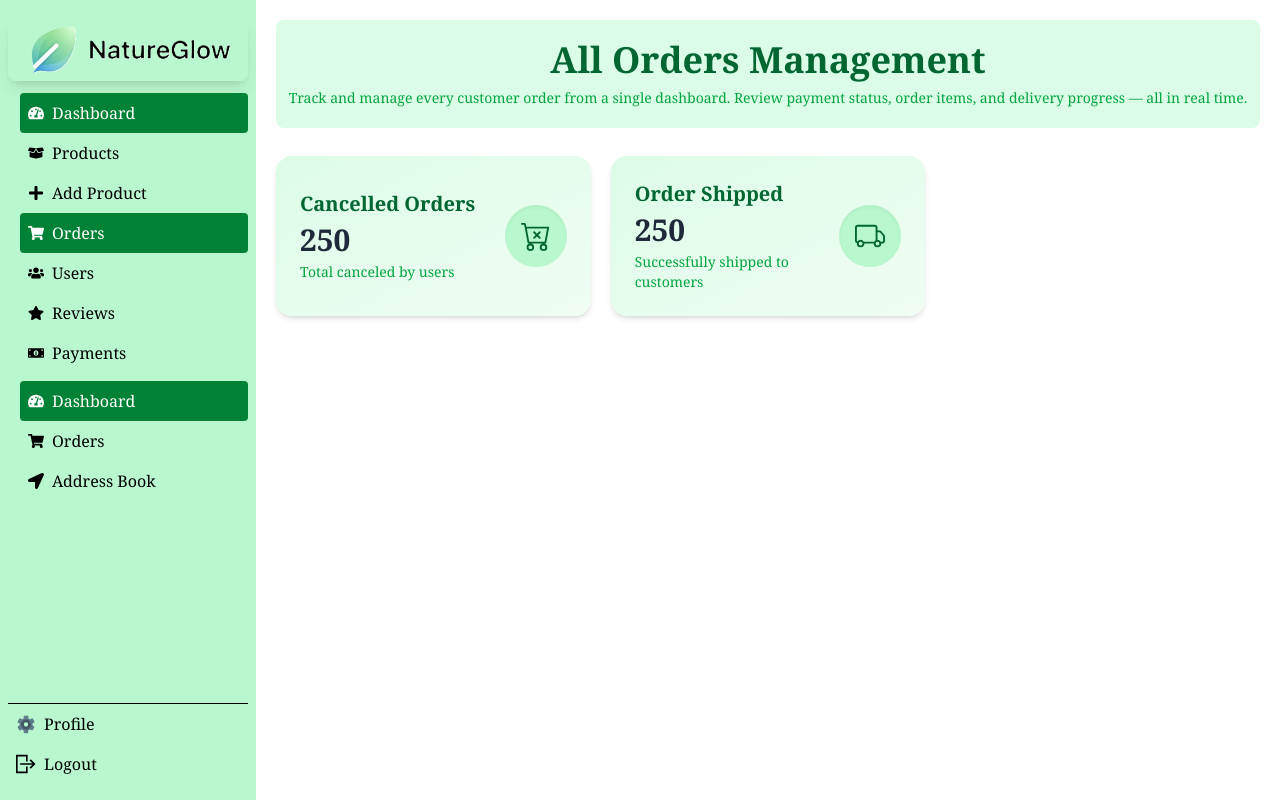
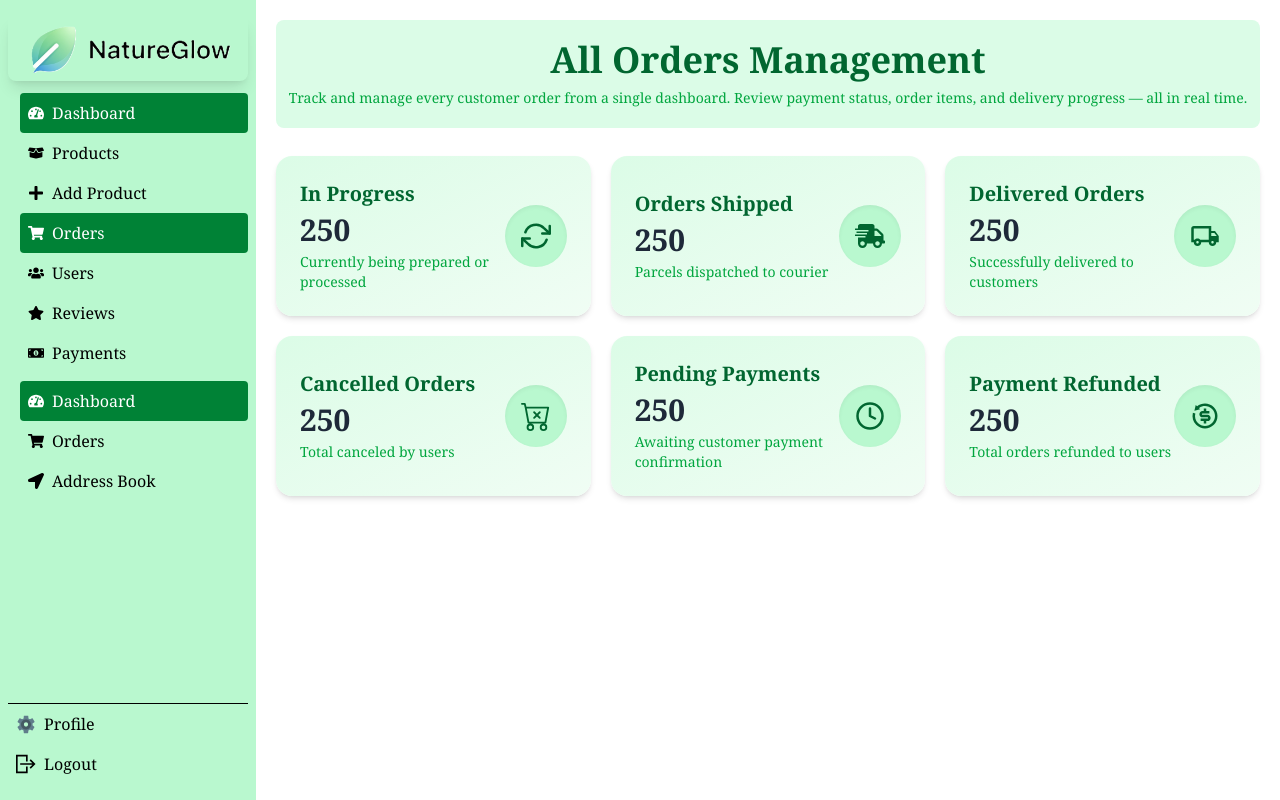
Before and after one commit to md-abu-naim/NatureGlow, a React (Vite) app: page /dashboard/admin-orders in a window 1280 px wide. Built offline with nearby package versions, Linux system fonts and the light colour scheme; no server answers.

Commit message:
admin orders page In Progress card

```diff
--- a/src/Pages/Dashboard/AdminBar/AdminOrders.jsx
+++ b/src/Pages/Dashboard/AdminBar/AdminOrders.jsx
@@ -1,4 +1,9 @@
-import { BsCartX, BsTruck } from "react-icons/bs";
+import { BsCartX } from "react-icons/bs";
+import { FaShippingFast } from "react-icons/fa";
+import { FiRefreshCw } from "react-icons/fi";
+import { LuClock } from "react-icons/lu";
+import { MdOutlineLocalShipping } from "react-icons/md";
+import { RiRefund2Line } from "react-icons/ri";
 
 const AdminOrders = () => {
     return (
@@ -8,7 +13,38 @@ const AdminOrders = () => {
                 <p className='text-green-600 text-sm mt-2'>Track and manage every customer order from a single dashboard. Review payment status, order items, and delivery progress — all in real time.</p>
             </section>
 
-            <section className="grid grid-cols-2 md:grid-cols-3 gap-5 mt-7">
+            <section className="grid grid-cols-1 md:grid-cols-3 gap-5 mt-7">
+                {/*  */}
+                <div className="bg-gradient-to-br from-green-100 to-green-50 p-6 rounded-2xl shadow-md hover:shadow-xl ransition duration-300 ease-in-out group relative flex items-center justify-between">
+                    <div>
+                        <h3 className="text-xl font-bold text-green-800 group-hover:text-green-900 transition">In Progress</h3>
+                        <p className="text-3xl font-semibold text-gray-800 mt-1">250</p>
+                        <p className="text-sm text-green-600 mt-1">Currently being prepared or processed</p>
+                    </div>
+                    <div className="bg-green-200 text-green-800 p-4 rounded-full shadow-inner group-hover:bg-green-300 transition">
+                        <FiRefreshCw className="text-3xl" />
+                    </div>
+                </div>
+                <div className="bg-gradient-to-br from-green-100 to-green-50 p-6 rounded-2xl shadow-md hover:shadow-xl ransition duration-300 ease-in-out group relative flex items-center justify-between">
+                    <div>
+                        <h3 className="text-xl font-bold text-green-800 group-hover:text-green-900 transition">Orders Shipped</h3>
+                        <p className="text-3xl font-semibold text-gray-800 mt-1">250</p>
+                        <p className="text-sm text-green-600 mt-1">Parcels dispatched to courier</p>
+                    </div>
+                    <div className="bg-green-200 text-green-800 p-4 rounded-full shadow-inner group-hover:bg-green-300 transition">
+                        <FaShippingFast className="text-3xl" />
+                    </div>
+                </div>
+                <div className="bg-gradient-to-br from-green-100 to-green-50 p-6 rounded-2xl shadow-md hover:shadow-xl ransition duration-300 ease-in-out group relative flex items-center justify-between">
+                    <div>
+                        <h3 className="text-xl font-bold text-green-800 group-hover:text-green-900 transition">Delivered Orders</h3>
+                        <p className="text-3xl font-semibold text-gray-800 mt-1">250</p>
+                        <p className="text-sm text-green-600 mt-1">Successfully delivered to customers</p>
+                    </div>
+                    <div className="bg-green-200 text-green-800 p-4 rounded-full shadow-inner group-hover:bg-green-300 transition">
+                        <MdOutlineLocalShipping className="text-3xl" />
+                    </div>
+                </div>
                 <div className="bg-gradient-to-br from-green-100 to-green-50 p-6 rounded-2xl shadow-md hover:shadow-xl ransition duration-300 ease-in-out group relative flex items-center justify-between">
                     <div>
                         <h3 className="text-xl font-bold text-green-800 group-hover:text-green-900 transition">Cancelled Orders</h3>
@@ -19,17 +55,28 @@ const AdminOrders = () => {
                         <BsCartX className="text-3xl" />
                     </div>
                 </div>
+                {/*  */}
                 <div className="bg-gradient-to-br from-green-100 to-green-50 p-6 rounded-2xl shadow-md hover:shadow-xl ransition duration-300 ease-in-out group relative flex items-center justify-between">
                     <div>
-                        <h3 className="text-xl font-bold text-green-800 group-hover:text-green-900 transition">Order Shipped</h3>
+                        <h3 className="text-xl font-bold text-green-800 group-hover:text-green-900 transition">Pending Payments</h3>
                         <p className="text-3xl font-semibold text-gray-800 mt-1">250</p>
-                        <p className="text-sm text-green-600 mt-1">Successfully shipped to customers</p>
+                        <p className="text-sm text-green-600 mt-1">Awaiting customer payment confirmation</p>
                     </div>
                     <div className="bg-green-200 text-green-800 p-4 rounded-full shadow-inner group-hover:bg-green-300 transition">
-                        <BsTruck className="text-3xl" />
+                        <LuClock className="text-3xl" />
                     </div>
                 </div>
-
+                {/*  */}
+                <div className="bg-gradient-to-br from-green-100 to-green-50 p-6 rounded-2xl shadow-md hover:shadow-xl ransition duration-300 ease-in-out group relative flex items-center justify-between">
+                    <div>
+                        <h3 className="text-xl font-bold text-green-800 group-hover:text-green-900 transition">Payment Refunded</h3>
+                        <p className="text-3xl font-semibold text-gray-800 mt-1">250</p>
+                        <p className="text-sm text-green-600 mt-1">Total orders refunded to users</p>
+                    </div>
+                    <div className="bg-green-200 text-green-800 p-4 rounded-full shadow-inner group-hover:bg-green-300 transition">
+                        <RiRefund2Line className="text-3xl" />
+                    </div>
+                </div>
             </section>
         </div>
     );
```
